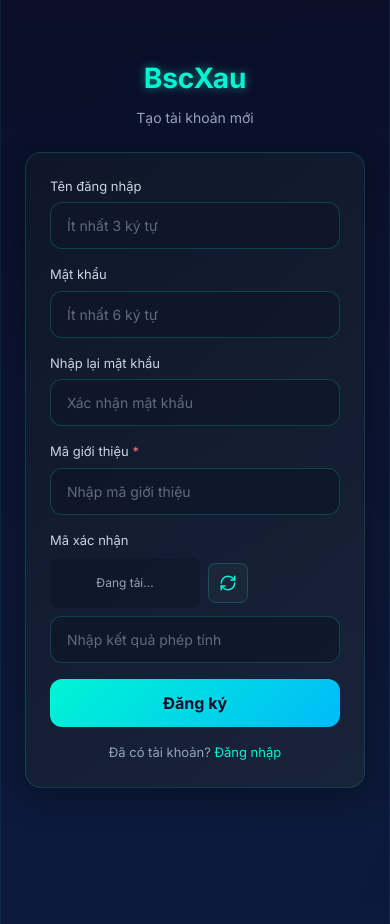
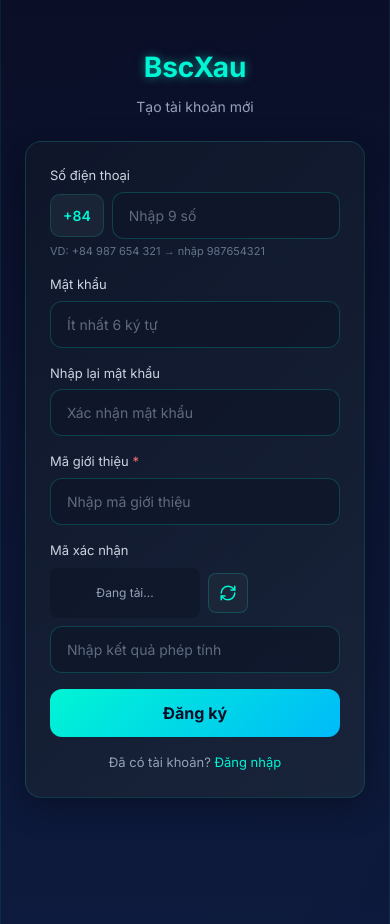
Before and after one commit to newli5737/bscxau1, a Next.js app in the folder frontend/: page /register in a window 390 px wide. Built offline with nearby package versions, Linux system fonts and the light colour scheme; no server answers.

Commit message:
feat: phone number login/register format (+84 + 9 digits)

```diff
--- a/frontend/src/app/login/page.tsx
+++ b/frontend/src/app/login/page.tsx
@@ -6,19 +6,27 @@ import { authAPI } from '@/lib/api';
 import { useAuth } from '@/context/AuthContext';
 
 export default function LoginPage() {
-  const [username, setUsername] = useState('');
+  const [phone, setPhone] = useState('');
   const [password, setPassword] = useState('');
   const [error, setError] = useState('');
   const [loading, setLoading] = useState(false);
   const router = useRouter();
   const { login } = useAuth();
 
+  const handlePhoneChange = (e: React.ChangeEvent<HTMLInputElement>) => {
+    setPhone(e.target.value.replace(/\D/g, '').slice(0, 9));
+  };
+
   const handleSubmit = async (e: React.FormEvent) => {
     e.preventDefault();
     setError('');
+    if (phone.length !== 9) {
+      setError('Số điện thoại phải đủ 9 số');
+      return;
+    }
     setLoading(true);
     try {
-      const res = await authAPI.login({ username, password });
+      const res = await authAPI.login({ username: `+84${phone}`, password });
       login(res.token, res.user);
       if (res.user.isAdmin) {
         router.push('/admin');
@@ -43,8 +51,11 @@ export default function LoginPage() {
         <div className="glass-card" style={{ padding: '24px' }}>
           <form onSubmit={handleSubmit} style={{ display: 'flex', flexDirection: 'column', gap: '16px' }}>
             <div>
-              <label style={{ color: '#cbd5e1', fontSize: '13px', marginBottom: '6px', display: 'block' }}>Tên đăng nhập</label>
-              <input type="text" className="input-field" placeholder="Nhập tên đăng nhập" value={username} onChange={(e) => setUsername(e.target.value)} required />
+              <label style={{ color: '#cbd5e1', fontSize: '13px', marginBottom: '6px', display: 'block' }}>Số điện thoại</label>
+              <div style={{ display: 'flex', gap: '8px', alignItems: 'center' }}>
+                <span style={{ background: 'rgba(30,41,59,0.8)', border: '1px solid rgba(0,245,212,0.15)', borderRadius: '10px', padding: '10px 12px', color: '#00f5d4', fontWeight: 600, fontSize: '14px', whiteSpace: 'nowrap' }}>+84</span>
+                <input type="tel" className="input-field" placeholder="Nhập 9 số" value={phone} onChange={handlePhoneChange} required style={{ flex: 1 }} />
+              </div>
             </div>
             <div>
               <label style={{ color: '#cbd5e1', fontSize: '13px', marginBottom: '6px', display: 'block' }}>Mật khẩu</label>
--- a/frontend/src/app/register/page.tsx
+++ b/frontend/src/app/register/page.tsx
@@ -8,7 +8,7 @@ import { RefreshCw } from 'lucide-react';
 
 export default function RegisterPage() {
   const [form, setForm] = useState({
-    username: '', password: '', confirmPassword: '', referralCode: '', captchaAnswer: '',
+    phone: '', password: '', confirmPassword: '', referralCode: '', captchaAnswer: '',
   });
   const [captcha, setCaptcha] = useState({ id: '', image: '' });
   const [error, setError] = useState('');
@@ -26,9 +26,18 @@ export default function RegisterPage() {
 
   useEffect(() => { loadCaptcha(); }, []);
 
+  const handlePhoneChange = (e: React.ChangeEvent<HTMLInputElement>) => {
+    const val = e.target.value.replace(/\D/g, '').slice(0, 9);
+    setForm({ ...form, phone: val });
+  };
+
   const handleSubmit = async (e: React.FormEvent) => {
     e.preventDefault();
     setError('');
+    if (form.phone.length !== 9) {
+      setError('Số điện thoại phải đủ 9 số');
+      return;
+    }
     if (form.password !== form.confirmPassword) {
       setError('Mật khẩu không khớp');
       return;
@@ -36,7 +45,11 @@ export default function RegisterPage() {
     setLoading(true);
     try {
       const res = await authAPI.register({
-        ...form,
+        username: `+84${form.phone}`,
+        password: form.password,
+        confirmPassword: form.confirmPassword,
+        referralCode: form.referralCode,
+        captchaAnswer: form.captchaAnswer,
         captchaId: captcha.id,
       });
       login(res.token, res.user);
@@ -49,9 +62,6 @@ export default function RegisterPage() {
     }
   };
 
-  const update = (field: string) => (e: React.ChangeEvent<HTMLInputElement>) =>
-    setForm({ ...form, [field]: e.target.value });
-
   return (
     <div style={{ minHeight: '100vh', display: 'flex', flexDirection: 'column', alignItems: 'center', justifyContent: 'center', padding: '32px 24px' }}>
       <div style={{ width: '100%' }} className="animate-in">
@@ -63,22 +73,26 @@ export default function RegisterPage() {
         <div className="glass-card" style={{ padding: '24px' }}>
           <form onSubmit={handleSubmit} style={{ display: 'flex', flexDirection: 'column', gap: '16px' }}>
             <div>
-              <label style={{ color: '#cbd5e1', fontSize: '13px', marginBottom: '6px', display: 'block' }}>Tên đăng nhập</label>
-              <input type="text" className="input-field" placeholder="Ít nhất 3 ký tự" value={form.username} onChange={update('username')} required minLength={3} />
+              <label style={{ color: '#cbd5e1', fontSize: '13px', marginBottom: '6px', display: 'block' }}>Số điện thoại</label>
+              <div style={{ display: 'flex', gap: '8px', alignItems: 'center' }}>
+                <span style={{ background: 'rgba(30,41,59,0.8)', border: '1px solid rgba(0,245,212,0.15)', borderRadius: '10px', padding: '10px 12px', color: '#00f5d4', fontWeight: 600, fontSize: '14px', whiteSpace: 'nowrap' }}>+84</span>
+                <input type="tel" className="input-field" placeholder="Nhập 9 số" value={form.phone} onChange={handlePhoneChange} required style={{ flex: 1 }} />
+              </div>
+              <p style={{ fontSize: '11px', color: '#64748b', marginTop: '4px' }}>VD: +84 987 654 321 → nhập 987654321</p>
             </div>
             <div>
               <label style={{ color: '#cbd5e1', fontSize: '13px', marginBottom: '6px', display: 'block' }}>Mật khẩu</label>
-              <input type="password" className="input-field" placeholder="Ít nhất 6 ký tự" value={form.password} onChange={update('password')} required minLength={6} />
+              <input type="password" className="input-field" placeholder="Ít nhất 6 ký tự" value={form.password} onChange={e => setForm({...form, password: e.target.value})} required minLength={6} />
             </div>
             <div>
               <label style={{ color: '#cbd5e1', fontSize: '13px', marginBottom: '6px', display: 'block' }}>Nhập lại mật khẩu</label>
-              <input type="password" className="input-field" placeholder="Xác nhận mật khẩu" value={form.confirmPassword} onChange={update('confirmPassword')} required />
+              <input type="password" className="input-field" placeholder="Xác nhận mật khẩu" value={form.confirmPassword} onChange={e => setForm({...form, confirmPassword: e.target.value})} required />
             </div>
             <div>
               <label style={{ color: '#cbd5e1', fontSize: '13px', marginBottom: '6px', display: 'block' }}>
                 Mã giới thiệu <span style={{ color: '#f87171' }}>*</span>
               </label>
-              <input type="text" className="input-field" placeholder="Nhập mã giới thiệu" value={form.referralCode} onChange={update('referralCode')} required />
+              <input type="text" className="input-field" placeholder="Nhập mã giới thiệu" value={form.referralCode} onChange={e => setForm({...form, referralCode: e.target.value})} required />
             </div>
             <div>
               <label style={{ color: '#cbd5e1', fontSize: '13px', marginBottom: '8px', display: 'block' }}>Mã xác nhận</label>
@@ -92,7 +106,7 @@ export default function RegisterPage() {
                   <RefreshCw size={18} />
                 </button>
               </div>
-              <input type="text" className="input-field" placeholder="Nhập kết quả phép tính" value={form.captchaAnswer} onChange={update('captchaAnswer')} required />
+              <input type="text" className="input-field" placeholder="Nhập kết quả phép tính" value={form.captchaAnswer} onChange={e => setForm({...form, captchaAnswer: e.target.value})} required />
             </div>
 
             {error && (
```
